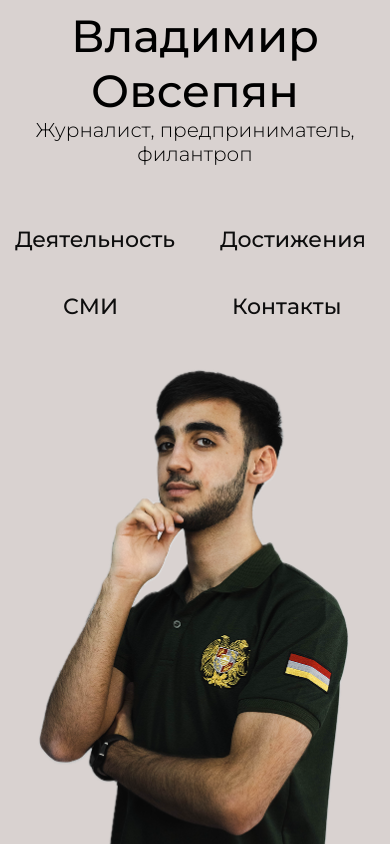
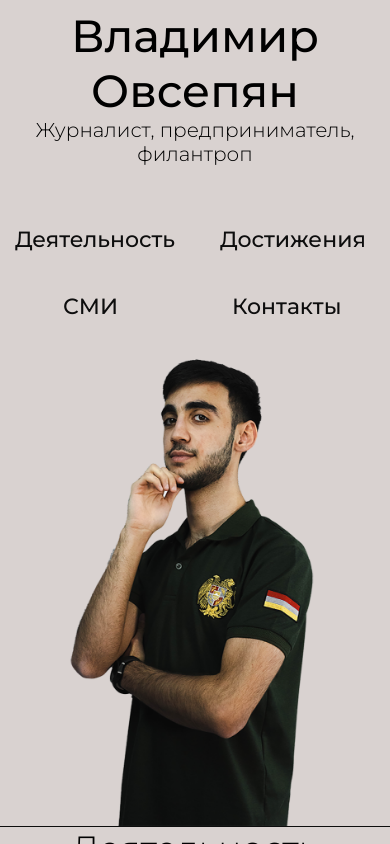
Before and after one commit to Nikmast1k/VladimirBrandBook, a Vue app: page / in a window 390 px wide. Shown: the top 844 px of the page. Built offline with nearby package versions, Linux system fonts and the light colour scheme.

Commit message:
fix: Mobile devices background

```diff
--- a/src/components/MainPart.vue
+++ b/src/components/MainPart.vue
@@ -32,7 +32,7 @@ import MyMobileBackground from "@/components/MyMobileBackground.vue";
   background-image: url('../public/vl2-no-back.png');
   background-repeat: no-repeat;
   background-size: cover;
-  background-color: #D9D2D0;
+  background-color: #D9D2D0 ;
   border-bottom: 1px solid #0D0D0D;
 }
 
@@ -56,6 +56,7 @@ import MyMobileBackground from "@/components/MyMobileBackground.vue";
   font-weight: 200;
   cursor: default;
 }
+
 
 
 @media (min-width:280px)  { /* smartphones, iPhone, portrait 480x320 phones */
@@ -135,7 +136,7 @@ import MyMobileBackground from "@/components/MyMobileBackground.vue";
     overflow: hidden;
   }
 
-
 }
 
+
 </style>
--- a/src/components/MyMobileBackground.vue
+++ b/src/components/MyMobileBackground.vue
@@ -1,6 +1,6 @@
 <template>
   <div class="back">
-    <img src="../public/vl2-no-back-mob.png">
+    <img src="../public/vladimir_back_mob.png">
   </div>
 </template>
 
--- a/src/views/MainPage.vue
+++ b/src/views/MainPage.vue
@@ -5,6 +5,11 @@ import AchievementsPart from "@/components/ActivitiesPart.vue";
 import NewsPart from "@/components/MediaPart.vue";
 import MediaPart from "@/components/ContactsPart.vue";
 import MyFooter from "@/components/MyFooter.vue";
+
+if (navigator.userAgent.match(/samsung/i)) {
+  alert("Мы заметили, что вы используете стандартный браузер Samsung. В случае, если у вас включен режим затемнения," +
+      " цвета на странице могут отображаться некорректно. Пожалуйста, отключите данную функцию или смените браузер")
+}
 </script>
 
 <template>
```
Also changed, not shown: src/public/vladimir_back_mob.png (added).
